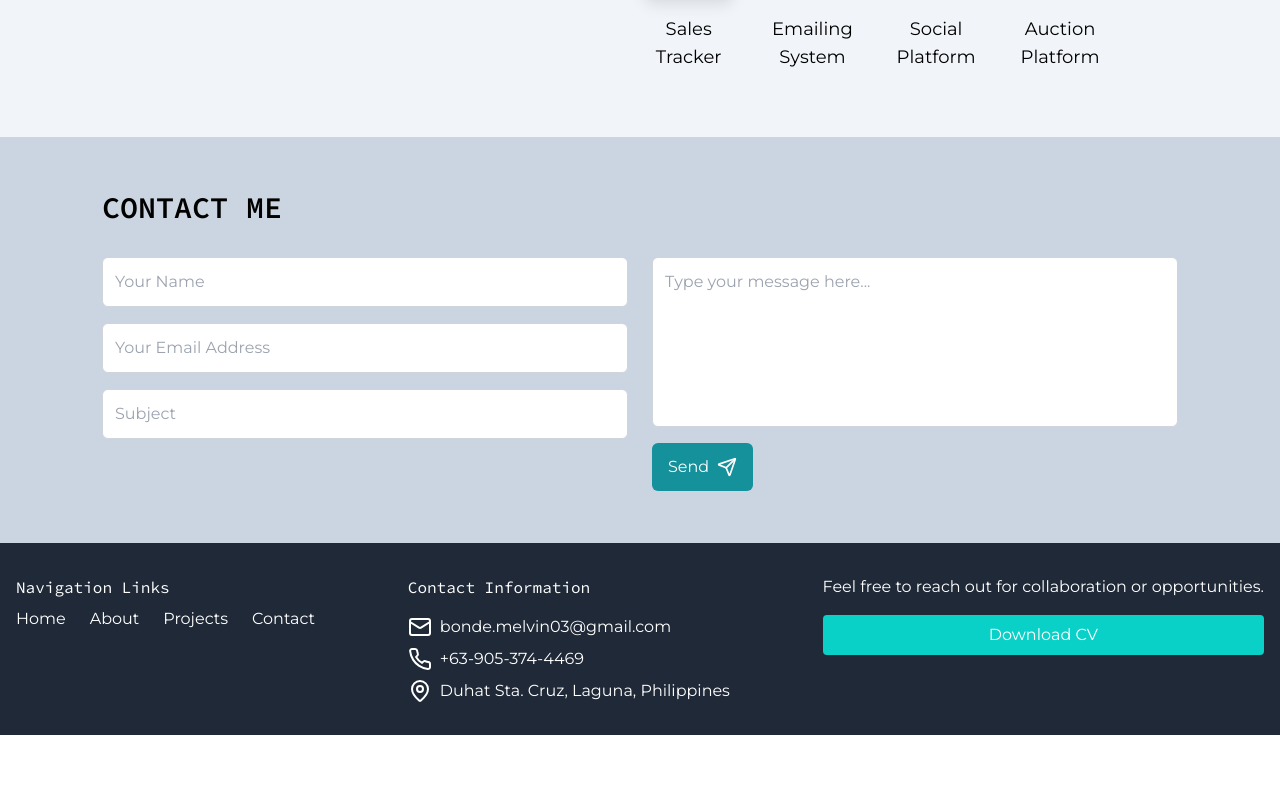
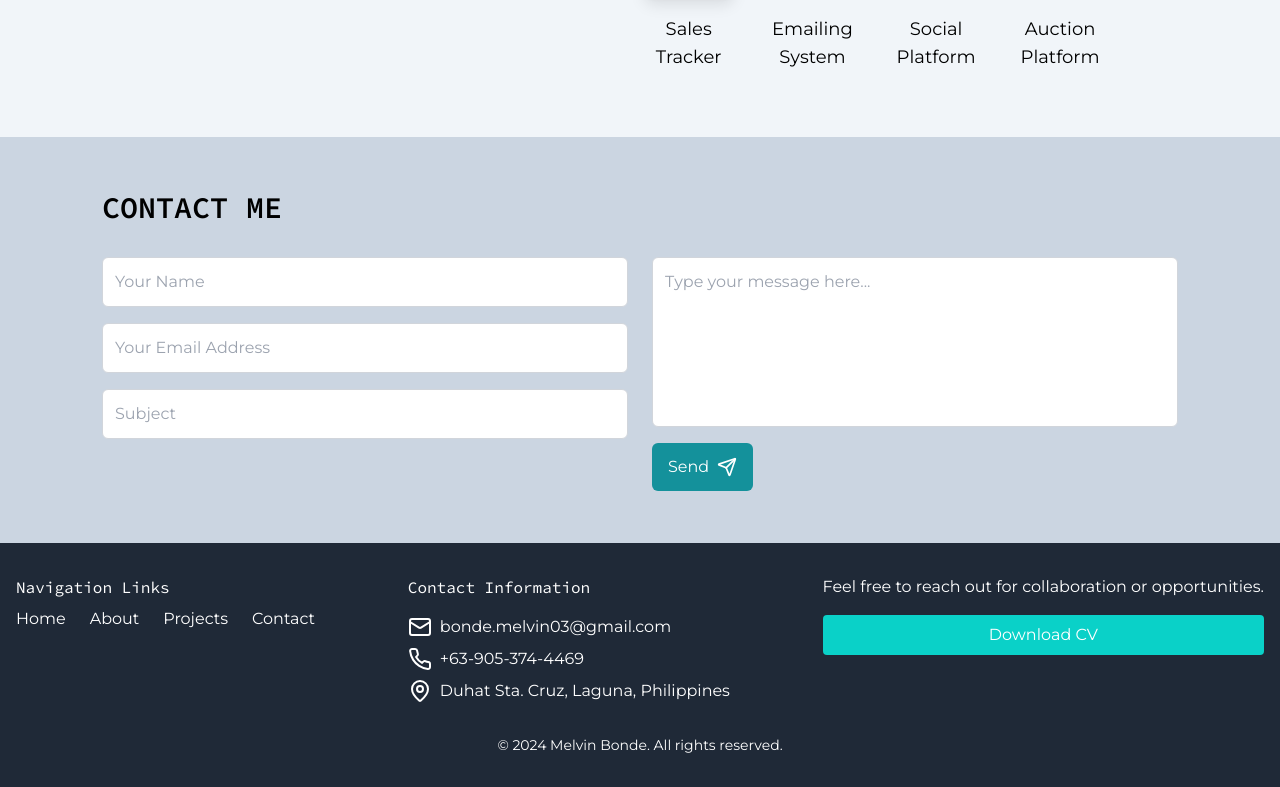
Before and after one commit to Melvinots/my-portfolio, a React (Vite) app: page / in a window 1280 px wide. Shown: the part 1937-2724 px from the top of the page. Before the commit the page ends 2672 px from the top, so only its background shows below. Built offline with nearby package versions, Linux system fonts and the light colour scheme.

Commit message:
Update Footer.jsx

```diff
--- a/src/sections/Footer.jsx
+++ b/src/sections/Footer.jsx
@@ -3,6 +3,8 @@ import { MapPin } from "lucide-react";
 import { Phone } from "lucide-react";
 
 const Footer = () => {
+  const year = new Date().getFullYear();
+
   return (
     <footer className="font-montserrat bg-gray-800 text-white py-8">
       <div className="container mx-auto px-4">
@@ -63,6 +65,9 @@ const Footer = () => {
             </a>
           </div>
         </div>
+        <div className="mt-8 text-center text-sm">
+          &copy; {year} Melvin Bonde. All rights reserved.
+        </div>
       </div>
     </footer>
   );
```
